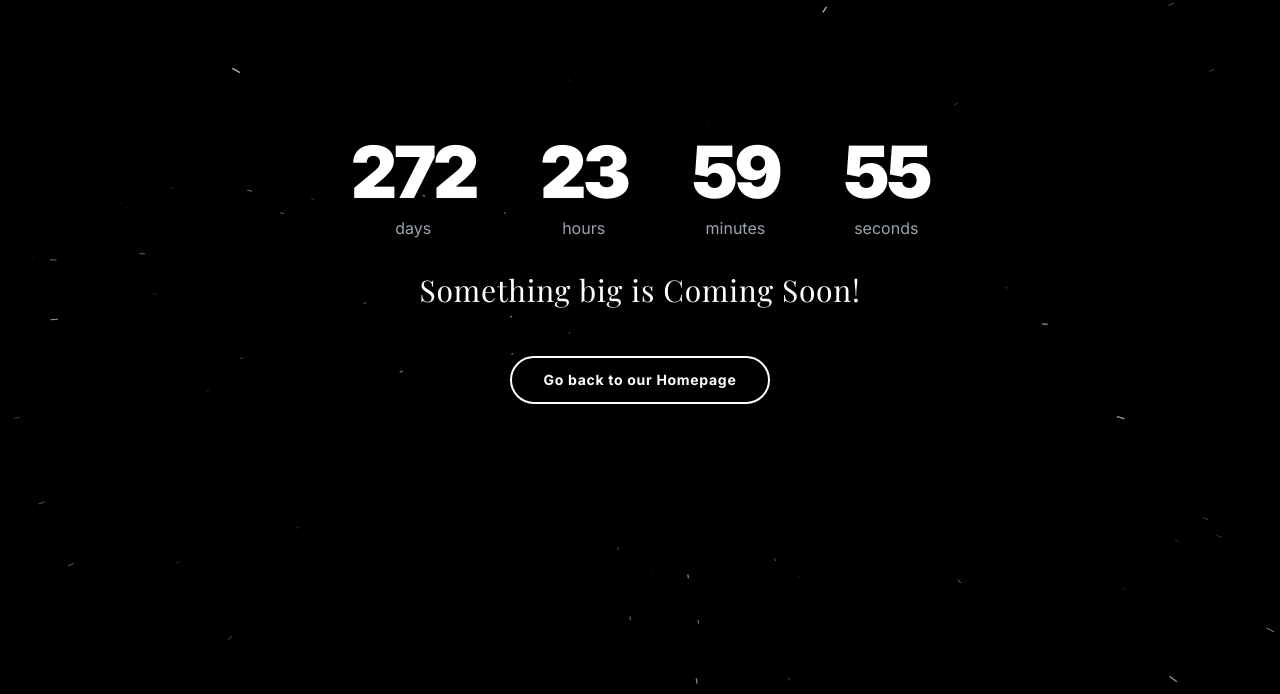
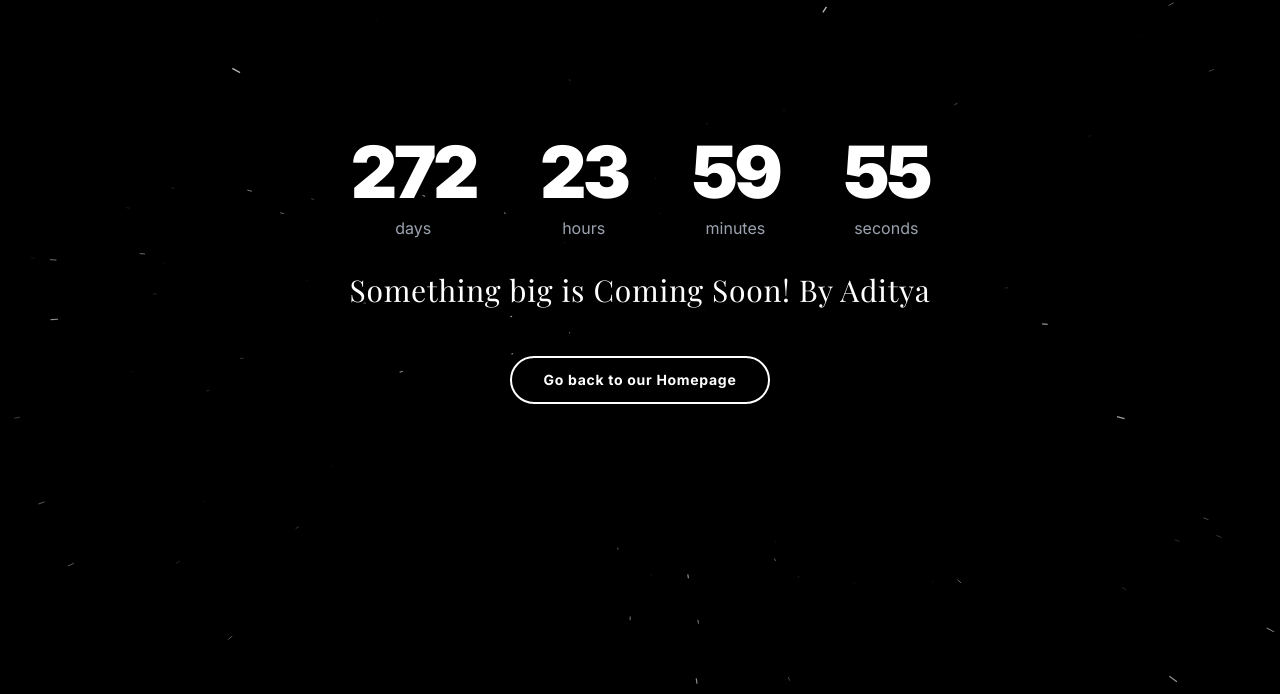
Before and after one commit to unknownDEV3/Game, a plain HTML site: page index.html in a window 1280 px wide. Shown: the part 106-800 px from the top of the page. Drawn offline with nearby package versions, Linux system fonts and the light colour scheme; a web font is replaced by a local one.

Commit message:
Add author name to the Coming Soon heading

```diff
--- a/index.html
+++ b/index.html
@@ -106,6 +106,7 @@
             <!-- Text -->
             <h1 class="serif-font text-2xl md:text-3xl font-normal mb-12 tracking-wide">
                 Something big is Coming Soon!
+                                    By Aditya
             </h1>
 
             <!-- Button -->
```
